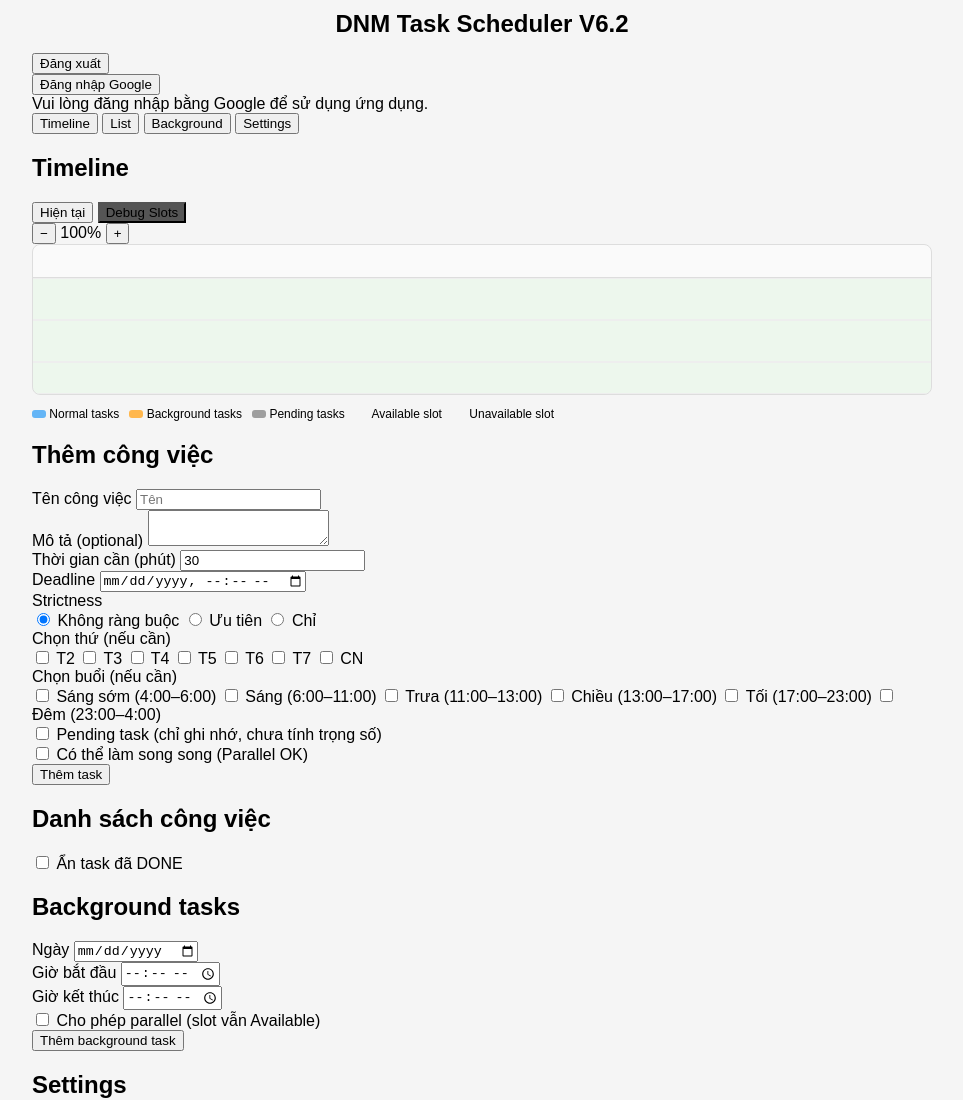
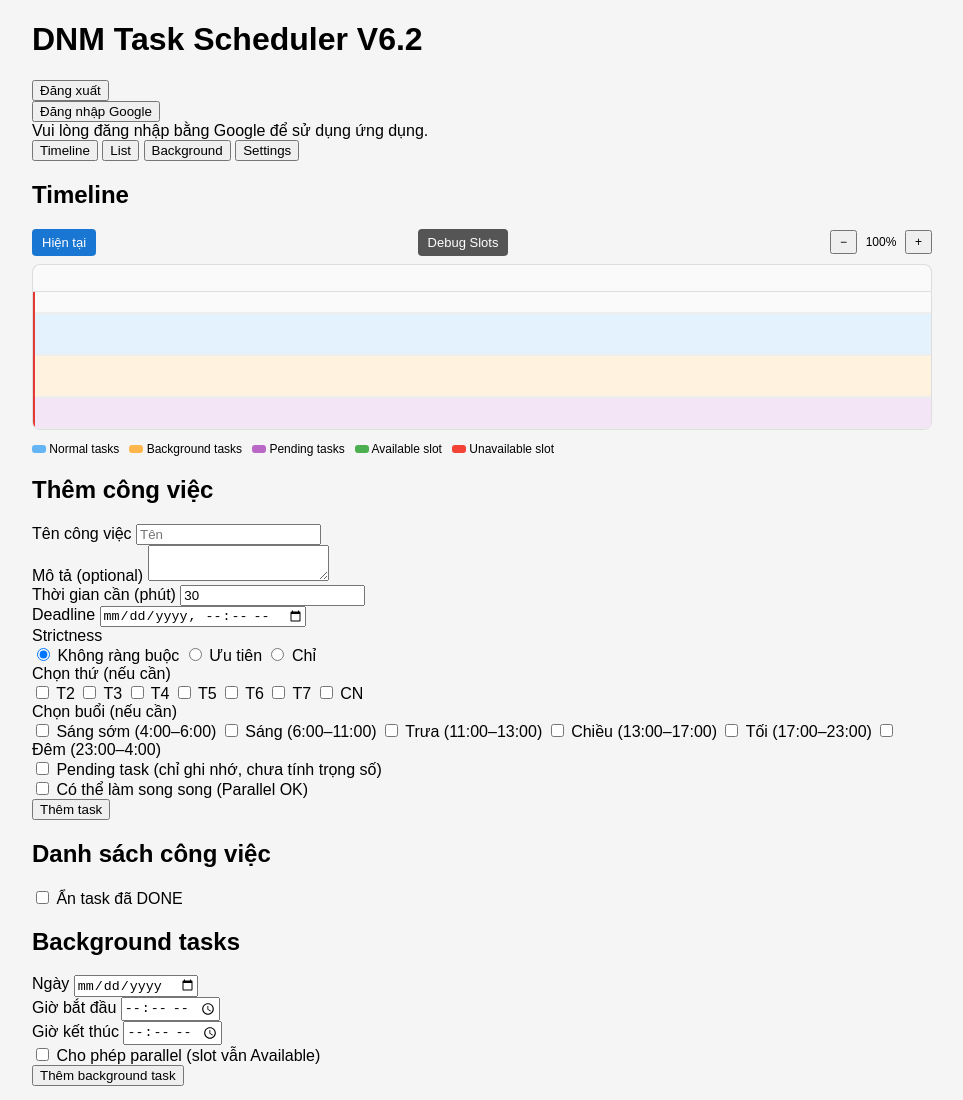
Before and after one commit to sirmanhdn-task/dnm-task-app, a plain HTML site: page index.html in a window 1280 px wide. Shown: the top 1100 px of the page, without its empty margins (158-1121 px from the left). Drawn offline with Linux system fonts and the light colour scheme.

Commit message:
Update style.css

```diff
--- a/style.css
+++ b/style.css
@@ -1,4 +1,6 @@
-/* ========== BASE ========== */
+/* ===========================
+   BASE
+=========================== */
 
 body {
     font-family: Arial, sans-serif;
@@ -13,16 +15,74 @@ body {
     margin: 10px auto 40px auto;
 }
 
-h1 {
-    text-align: center;
-    margin-top: 10px;
-    margin-bottom: 15px;
-    font-size: 24px;
+/* ... các phần base, tabs, card, form, list, background, settings giữ nguyên ... */
+
+/* ===========================
+   TIMELINE
+=========================== */
+
+.timeline-topbar {
+    display: flex;
+    align-items: center;
+    justify-content: space-between;
+    margin-bottom: 8px;
 }
 
-/* ... (các đoạn trên giữ nguyên như v6.1, không cắt bớt ở đây để bạn dễ đối chiếu) ... */
+.jump-now-btn {
+    background: #1976d2;
+    color: #fff;
+    border: none;
+    padding: 6px 10px;
+    border-radius: 4px;
+    cursor: pointer;
+    font-size: 13px;
+}
 
-/* ========== TIMELINE ========== */
+.zoom-controls {
+    display: flex;
+    align-items: center;
+    gap: 4px;
+}
+
+.zoom-controls button {
+    padding: 3px 8px;
+    font-size: 12px;
+}
+
+#zoomDisplay {
+    min-width: 40px;
+    text-align: center;
+    font-size: 12px;
+}
+
+/* NEW: Day header trên timeline */
+.timeline-day-header {
+    position: relative;
+    overflow: hidden;
+    background: #fafafa;
+    border: 1px solid #ddd;
+    border-radius: 8px 8px 0 0;
+    border-bottom: none;
+    height: 26px;
+    margin-bottom: 0;
+    font-size: 13px;
+    font-weight: 600;
+    color: #333;
+    white-space: nowrap;
+}
+
+.timeline-day-label {
+    position: absolute;
+    top: 3px;
+    height: 20px;
+    padding: 0 6px;
+    box-sizing: border-box;
+    border-right: 1px solid #eee;
+    display: flex;
+    align-items: center;
+}
+
+/* Timeline scroll + container */
 
 .timeline-scroll {
     overflow-x: auto;
@@ -33,12 +93,13 @@ h1 {
     position: relative;
     min-height: 40px + 40px + 30px;
     border: 1px solid #ddd;
-    border-radius: 8px;
+    border-radius: 0 0 8px 8px;
     background: #fafafa;
     overflow: hidden;
 }
 
-/* Day background strips */
+/* Day strips background */
+
 .timeline-days {
     position: absolute;
     top: 0;
@@ -47,23 +108,43 @@ h1 {
     z-index: 0;
 }
 
-/* Availability overlay */
+.timeline-day-strip {
+    position: absolute;
+    top: 0;
+    bottom: 0;
+}
+
+/* Availability shading */
+
 .timeline-availability {
     position: absolute;
+    top: 20px;
+    bottom: 0;
     left: 0;
-    right: 0;
-    top: 32px; /* dưới header (có thêm dòng ngày) */
-    bottom: 0;
-    background: rgba(0,200,0,0.05); /* default available */
     z-index: 1;
-    pointer-events: none;
 }
 
-/* top header (hours / days) */
+.timeline-availability-slot {
+    position: absolute;
+    top: 0;
+    bottom: 0;
+    opacity: 0.12;
+}
+
+.timeline-availability-available {
+    background: #4caf50;
+}
+
+.timeline-availability-unavailable {
+    background: #f44336;
+}
+
+/* Header time labels */
+
 .timeline-header {
     position: relative;
-    height: 32px;
-    border-bottom: 1px solid #ddd;
+    height: 20px;
+    border-bottom: 1px solid #eee;
     font-size: 10px;
     color: #555;
     z-index: 2;
@@ -76,67 +157,59 @@ h1 {
     white-space: nowrap;
 }
 
-.timeline-day-label {
-    position: absolute;
-    top: 16px; /* dòng thứ 2 trong header */
-    transform: translateX(-50%);
-    white-space: nowrap;
-    font-size: 11px;
-    font-weight: 600;
-}
+/* lanes */
 
-/* lanes */
 .timeline-lane {
     position: relative;
     border-top: 1px solid #eee;
     border-bottom: 1px solid #eee;
-    z-index: 2;
+    height: 40px;
 }
 
 .timeline-lane-normal {
-    height: 40px;
-    background: transparent;
+    background: #e3f2fd;
 }
 
 .timeline-lane-background {
-    height: 40px;
-    background: transparent;
+    background: #fff3e0;
 }
 
 .timeline-lane-pending {
+    background: #f3e5f5;
     height: 30px;
-    background: transparent;
 }
 
 /* blocks */
+
 .timeline-block {
     position: absolute;
-    top: 4px;
-    bottom: 4px;
-    border-radius: 6px;
+    top: 8px;
+    height: 24px;
+    border-radius: 4px;
     font-size: 11px;
+    color: #fff;
     padding: 2px 4px;
+    box-sizing: border-box;
     overflow: hidden;
+    text-overflow: ellipsis;
     white-space: nowrap;
-    text-overflow: ellipsis;
-    color: #fff;
-    box-shadow: 0 1px 2px rgba(0,0,0,0.15);
 }
 
 .timeline-block-normal {
-    background: #64b5f6;
+    background: #42a5f5;
 }
 
 .timeline-block-background {
-    background: #ffb74d;
+    background: #ffa726;
 }
 
 .timeline-block-pending {
-    background: #9e9e9e;
+    background: #ab47bc;
 }
 
 /* current time line */
-.timeline-current-line {
+
+#timelineCurrentLine {
     position: absolute;
     top: 0;
     bottom: 0;
@@ -146,14 +219,8 @@ h1 {
     z-index: 3;
 }
 
-/* day strip */
-.timeline-day-strip {
-    position: absolute;
-    top: 0;
-    bottom: 0;
-}
+/* legend */
 
-/* legend */
 .timeline-legend {
     margin-top: 6px;
     font-size: 12px;
@@ -178,7 +245,19 @@ h1 {
 }
 
 .legend-pending {
-    background: #9e9e9e;
+    background: #ba68c8;
 }
 
-/* ... (các phần khác giữ nguyên như v6.1: auth, tabs, popup, zoom-controls, v.v.) ... */
+.legend-available {
+    background: #4caf50;
+}
+
+.legend-unavailable {
+    background: #f44336;
+}
+
+/* ===========================
+   SETTINGS, POPUP, UTIL
+=========================== */
+
+/* ... các phần cuối giữ nguyên như V6.1 (settings form, popup edit, .hidden, v.v.) ... */
```
